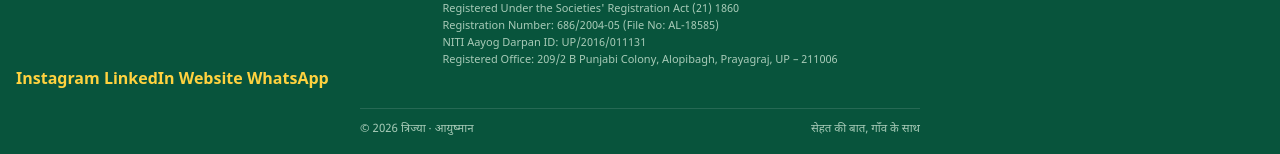
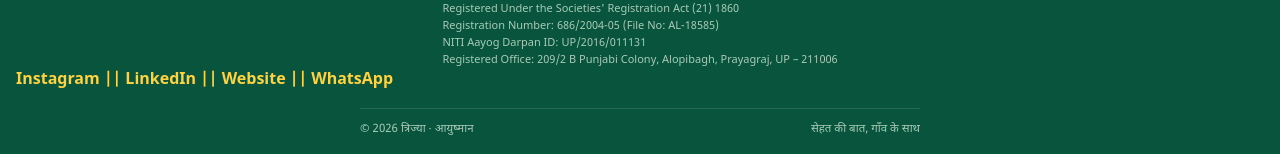
Before and after one commit to Spkumar05011702/Trijya, a plain HTML site: page index.html in a window 1280 px wide. Shown: the part 3214-3368 px from the top of the page. Drawn offline with Linux system fonts and the light colour scheme.

Commit message:
Update social buttons with separators

```diff
--- a/index.html
+++ b/index.html
@@ -1070,15 +1070,15 @@
      <div class="social-buttons">
 
                     <a href="https://www.instagram.com/ngo_trijya/" target="_blank" class="social-btn instagram">
-                      Instagram
+                        Instagram ||
                     </a>
 
                     <a href="https://in.linkedin.com/in/trijya-%E0%A4%A4%E0%A5%8D%E0%A4%B0%E0%A4%BF%E0%A4%9C%E0%A5%8D%E0%A4%AF%E0%A4%BE-8462061b5" target="_blank" class="social-btn linkedin">
-                      LinkedIn
+                        LinkedIn ||
                     </a>
 
                     <a href="https://ngotrijya.org/" target="_blank" class="social-btn website">
-                      Website
+                        Website ||
                     </a>
 
                     <a href="https://wa.me/919911586012" target="_blank" class="social-btn whatsapp">
```
Lines whose indentation alone changed are shown as unchanged.
